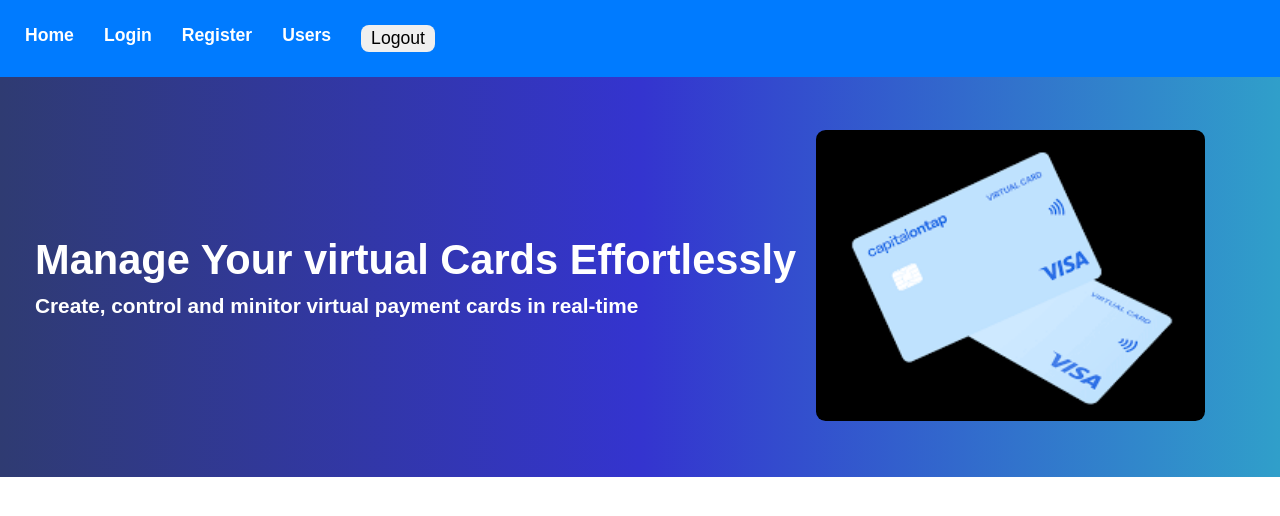
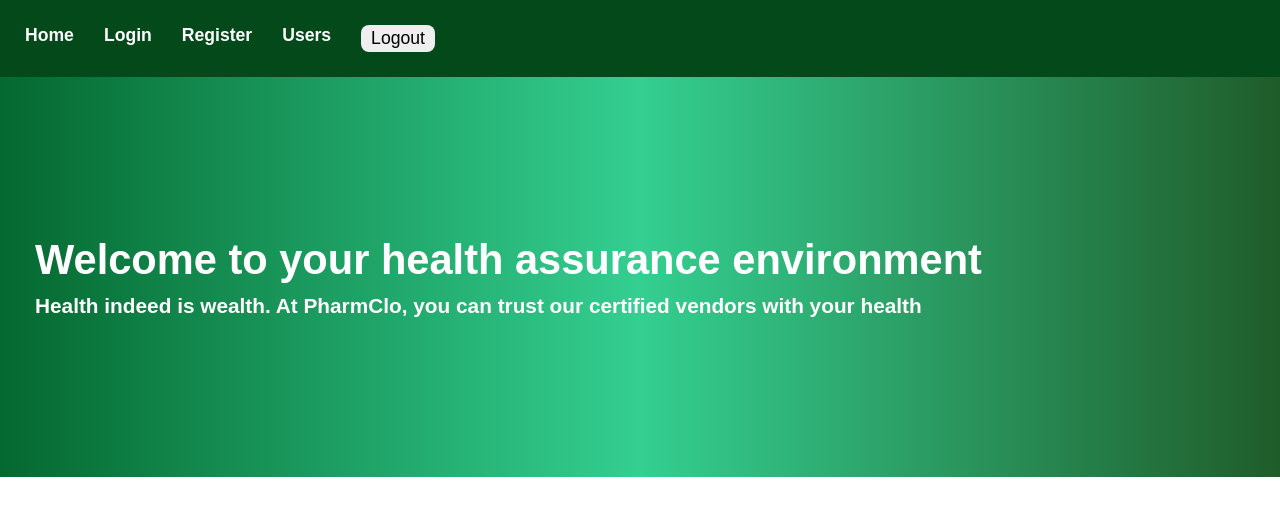
Before and after one commit to ClovisBK/NodeReactIntegration, a React (Vite) app: page / in a window 1280 px wide. Shown: the top 516 px of the page. Built offline with nearby package versions, Linux system fonts and the light colour scheme; no server answers.

Commit message:
Modified the home page

```diff
--- a/src/Components/Home.jsx
+++ b/src/Components/Home.jsx
@@ -6,11 +6,11 @@
   return (
     <div className='home-container'>
       <div>
-        <h1>Manage Your virtual Cards Effortlessly</h1>
-        <p>Create, control and minitor virtual payment cards in real-time</p>
+        <h1>Welcome to your health assurance environment</h1>
+        <p>Health indeed is wealth. At PharmClo, you can trust our certified vendors with your health</p>
       </div>
       <div>
-        <img src={image} alt="" />
+
       </div>
     </div>
   )
--- a/src/Components/Users.jsx
+++ b/src/Components/Users.jsx
@@ -37,6 +37,7 @@
                     <th>Email</th>
                     <th>Address</th>
                     <th>Phone</th>
+
                 </tr>
             </thead>
             <tbody>
--- a/src/Styles/form.css
+++ b/src/Styles/form.css
@@ -1,6 +1,6 @@
 
 .navbar{
-    background-color: #007bff;
+    background-color: #03491a;
     font-family: Arial, Helvetica, sans-serif;
     font-weight: bold;
     font-size: 1.1rem;
@@ -188,7 +188,7 @@
 
 .home-container{
     height: 400px;
-    background-image: linear-gradient(to right, rgb(47, 59, 114), rgb(52, 52, 207), rgb(48, 159, 202));
+    background-image: linear-gradient(to right, rgb(4, 104, 47), rgb(52, 207, 145), rgb(31, 92, 42));
     display: flex;
     align-items: center;
     gap: 20px;
```
